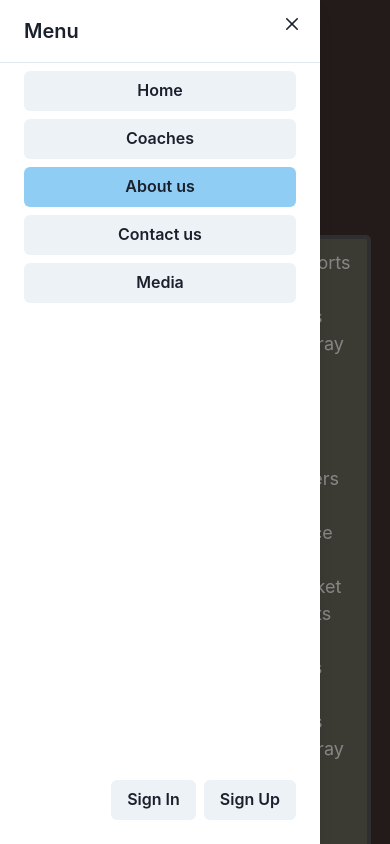
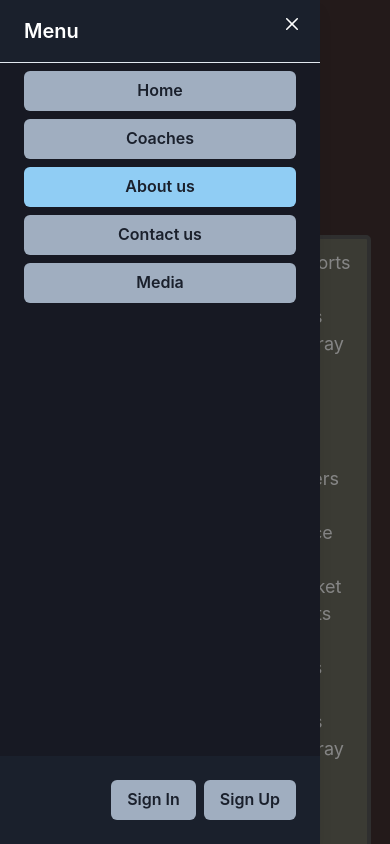
Before and after one commit to gburgazliev/voleyball-team, a React (Vite) app in the folder my-app/: page /about-us in a window 390 px wide. Both pictures are taken after a click on the button "MENU". Built offline with nearby package versions, Linux system fonts and the light colour scheme; no server answers.

Commit message:
style MobileHeader ; change icon and title in index.html

```diff
--- a/my-app/index.html
+++ b/my-app/index.html
@@ -3,9 +3,9 @@
   <head>
     <meta charset="UTF-8" />
 
-    <link rel="icon" type="image/svg+xml" href="/vite.svg" />
+    <link rel="icon" type="image/svg+xml" href="/src/assets/banner.jpg" />
     <meta name="viewport" content="width=device-width, initial-scale=1" />
-    <title>Vite + React</title>
+    <title>Heaven 07</title>
   </head>
   <body>
     <div id="root"></div>
--- a/my-app/src/components/mobileHeader/MobileHeader.jsx
+++ b/my-app/src/components/mobileHeader/MobileHeader.jsx
@@ -71,20 +71,20 @@ const MobileHeader = () => {
             </Button>
             <Drawer placement={'left'} onClose={onClose} isOpen={isOpen}>
                 <DrawerOverlay />
-                <DrawerContent>
-                    <DrawerHeader borderBottomWidth='1px'>Menu</DrawerHeader>
-                    <DrawerCloseButton />
-                    <DrawerBody >
+                <DrawerContent  bg='gray.800'>
+                    <DrawerHeader borderBottomWidth='1px' color='white'>Menu</DrawerHeader>
+                    <DrawerCloseButton color='white' _hover={{ color: 'blue.200', cursor: 'pointer' }}/>
+                    <DrawerBody bg='gray.900' >
                         <Stack>
-                            <Button bg={location.pathname === '/' ? 'blue.200' : 'gray.100'} _hover={{ color: 'blue.200', cursor: 'pointer' }} onClick={() => { navigate('/') }}>Home</Button>
-                            <Button _hover={{ color: 'blue.200', cursor: 'pointer' }}>Coaches</Button>
-                            <Button bg={location.pathname === '/about-us' ? 'blue.200' : 'gray.100'} _hover={{ color: 'blue.200', cursor: 'pointer' }} onClick={() => { navigate('/about-us') }}>About us</Button>
-                            <Button bg={location.pathname === '/contact' ? 'blue.200' : 'gray.100'} _hover={{ color: 'blue.200', cursor: 'pointer' }} onClick={() => { navigate('/contact') }} >Contact us</Button>
+                            <Button bg={location.pathname === '/' ? 'blue.200' : 'gray.400'} _hover={{ color: 'blue.200', cursor: 'pointer' }} onClick={() => { navigate('/') }}>Home</Button>
+                            <Button _hover={{ color: 'blue.200', cursor: 'pointer' }} bg='gray.400'>Coaches</Button>
+                            <Button bg={location.pathname === '/about-us' ? 'blue.200' : 'gray.400'} _hover={{ color: 'blue.200', cursor: 'pointer' }} onClick={() => { navigate('/about-us') }}>About us</Button>
+                            <Button bg={location.pathname === '/contact' ? 'blue.200' : 'gray.400'} _hover={{ color: 'blue.200', cursor: 'pointer' }} onClick={() => { navigate('/contact') }} >Contact us</Button>
                             <Popover  >
                             {({ isOpen }) => (
                                 <>
                                 <PopoverTrigger>
-                                    <Button  _hover={{ color: 'blue.200', cursor: 'pointer' }} bg={isOpen ? 'blue.200' : 'gray.100'} >Media</Button>
+                                    <Button  _hover={{ color: 'blue.200', cursor: 'pointer' }} bg={isOpen ? 'blue.200' : 'gray.400'} >Media</Button>
                                 </PopoverTrigger>
                                 <PopoverContent>
                                     <PopoverArrow />
@@ -103,8 +103,8 @@ const MobileHeader = () => {
 
                     </DrawerBody>
                     <DrawerFooter >
-                        {user ? <Button onClick={() => { navigate('/'); logout(); onClose() }}>Sign Out</Button> : <> <Button bg={location.pathname === '/auth/login' ? 'orange' : 'gray.100'} m={2} onClick={() => navigate('/auth/login')}>Sign In</Button>
-                            <Button bg={location.pathname === '/auth/register' ? 'orange' : 'gray.100'} onClick={() => navigate('/auth/register')}>Sign Up</Button></>}
+                        {user ? <Button _hover={{ color: 'blue.200', cursor: 'pointer' }} onClick={() => { navigate('/'); logout(); onClose() }} bg='gray.400'>Sign Out</Button> : <> <Button _hover={{ color: 'blue.200', cursor: 'pointer' }}bg={location.pathname === '/auth/login' ? 'orange' : 'gray.400'} m={2} onClick={() => navigate('/auth/login')}>Sign In</Button>
+                            <Button _hover={{ color: 'blue.200', cursor: 'pointer' }} bg={location.pathname === '/auth/register' ? 'orange' : 'gray.400'} onClick={() => navigate('/auth/register')}>Sign Up</Button></>}
 
                     </DrawerFooter>
                 </DrawerContent>
```
